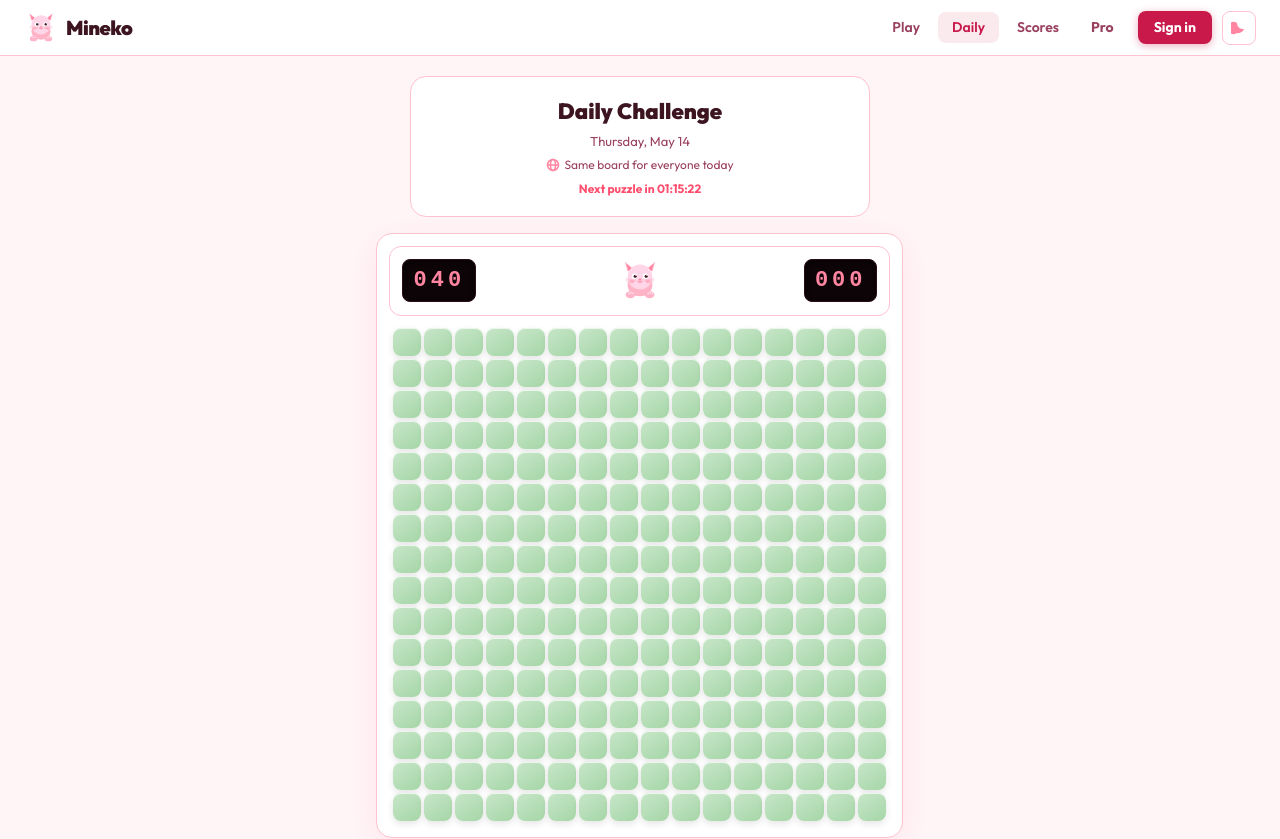
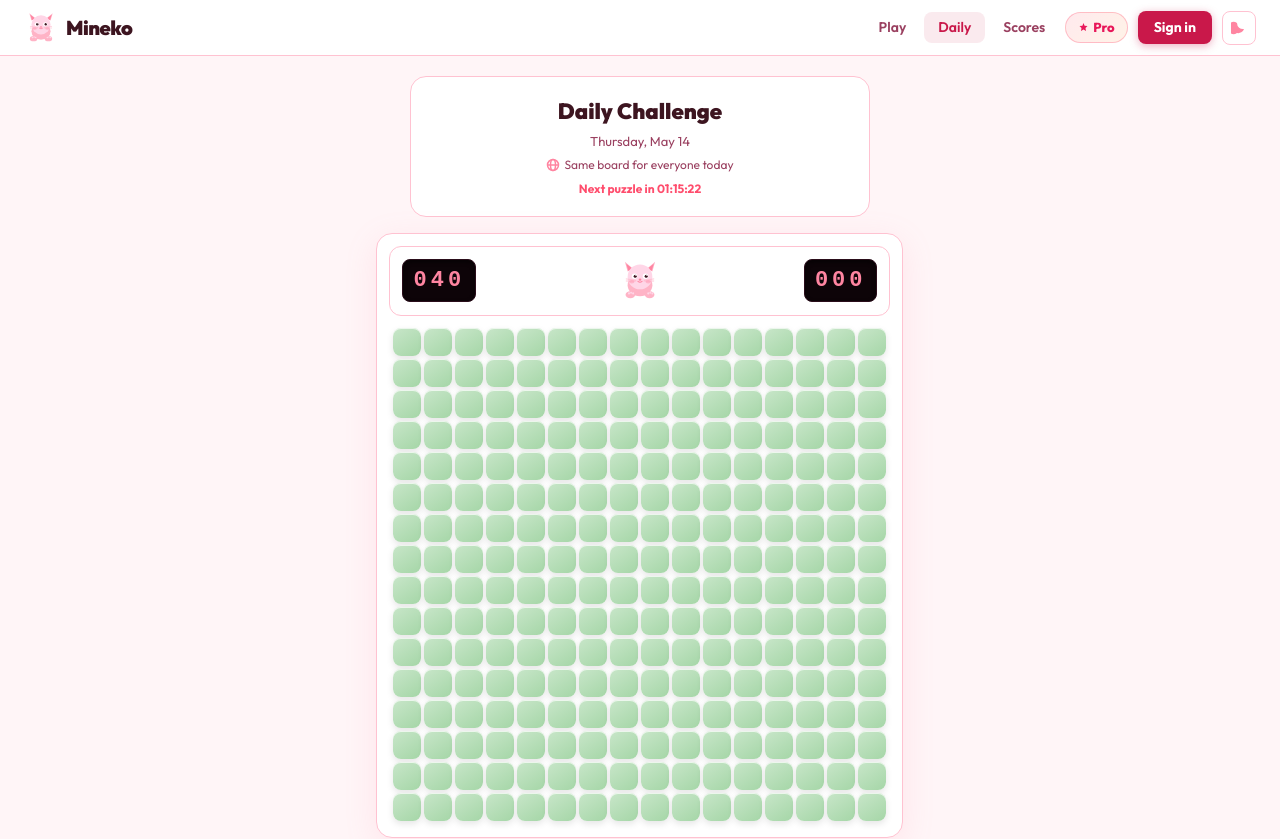
Before and after one commit to assemkdv/minesweeper, a Next.js app: page /daily in a window 1280 px wide. Shown: the top 839 px of the page. Built offline with nearby package versions, Linux system fonts and the light colour scheme.

Commit message:
real leaderboard + pro navbar badge (#1)
* style Pro link in navbar as premium badge

* connect leaderboard to supabase scores table

```diff
--- a/app/leaderboard/page.tsx
+++ b/app/leaderboard/page.tsx
@@ -2,41 +2,9 @@
 import { useState, useEffect } from 'react';
 import { Navbar } from '@/components/Navbar';
 import { loadStats, formatTime } from '@/lib/storage';
+import { fetchTopScores, ScoreRow } from '@/lib/scores';
 
 type Tab = 'beginner'|'intermediate'|'expert'|'daily';
-const MOCK: Record<Tab, {rank:number;name:string;time:number;city:string;noHints?:boolean}[]> = {
-  beginner: [
-    {rank:1,name:'SpeedDemon_KZ',time:3210, city:'Almaty',   noHints:true},
-    {rank:2,name:'ProMiner99',   time:4520, city:'Astana'},
-    {rank:3,name:'QuickClick',   time:5100, city:'Shymkent', noHints:true},
-    {rank:4,name:'BombSquad',    time:5890, city:'Almaty'},
-    {rank:5,name:'MineHunter',   time:6230, city:'Karaganda',noHints:true},
-    {rank:6,name:'LogicMaster',  time:7100, city:'Almaty'},
-    {rank:7,name:'GridMaster',   time:8200, city:'Atyrau'},
-    {rank:8,name:'CellReveal',   time:9100, city:'Semey'},
-  ],
-  intermediate: [
-    {rank:1,name:'ExpertPlayer',    time:25400,city:'Almaty',   noHints:true},
-    {rank:2,name:'IntermediatePro', time:31200,city:'Astana'},
-    {rank:3,name:'BoardClearer',    time:38900,city:'Shymkent'},
-    {rank:4,name:'FlagMaster',      time:42100,city:'Almaty',   noHints:true},
-    {rank:5,name:'MidLevelKing',    time:49000,city:'Karaganda'},
-  ],
-  expert: [
-    {rank:1,name:'GrandMaster',  time:45200, city:'Almaty',   noHints:true},
-    {rank:2,name:'MineGod',      time:62300, city:'Astana'},
-    {rank:3,name:'SpeedSweeper', time:78100, city:'Almaty',   noHints:true},
-    {rank:4,name:'ProSweeper',   time:95000, city:'Shymkent'},
-    {rank:5,name:'ExpertElite',  time:112000,city:'Karaganda'},
-  ],
-  daily: [
-    {rank:1,name:'DailyChamp',     time:32100,city:'Almaty',   noHints:true},
-    {rank:2,name:'StreakKing',      time:38400,city:'Astana'},
-    {rank:3,name:'MorningMiner',   time:44200,city:'Shymkent', noHints:true},
-    {rank:4,name:'DailyGrinder',   time:52000,city:'Almaty'},
-    {rank:5,name:'EverydayPlayer', time:61100,city:'Karaganda'},
-  ],
-};
 
 function NoHintsBadge() {
   return (
@@ -79,10 +47,12 @@ function TrophyBig() {
 }
 
 export default function LeaderboardPage() {
-  const [isDark, setIsDark]     = useState(false);
-  const [tab, setTab]           = useState<Tab>('beginner');
-  const [localBest, setLocalBest]       = useState<number|null>(null);
-  const [localNoHints, setLocalNoHints] = useState<boolean|null>(null);
+  const [isDark, setIsDark]               = useState(false);
+  const [tab, setTab]                     = useState<Tab>('beginner');
+  const [rows, setRows]                   = useState<ScoreRow[]>([]);
+  const [loading, setLoading]             = useState(false);
+  const [localBest, setLocalBest]         = useState<number|null>(null);
+  const [localNoHints, setLocalNoHints]   = useState<boolean|null>(null);
 
   useEffect(() => {
     const s = localStorage.getItem('theme');
@@ -90,6 +60,7 @@ export default function LeaderboardPage() {
     setIsDark(dark);
     document.documentElement.classList.toggle('dark', dark);
   }, []);
+
   useEffect(() => {
     const s = loadStats();
     if (tab === 'daily') {
@@ -99,7 +70,13 @@ export default function LeaderboardPage() {
       setLocalBest(s[tab as 'beginner'|'intermediate'|'expert']?.bestTime ?? null);
       setLocalNoHints(null);
     }
+    setLoading(true);
+    fetchTopScores(tab).then(data => {
+      setRows(data);
+      setLoading(false);
+    });
   }, [tab]);
+
   const toggle = () => { const n=!isDark; setIsDark(n); document.documentElement.classList.toggle('dark',n); localStorage.setItem('theme',n?'dark':'light'); };
 
   const tabs: { key: Tab; label: string }[] = [
@@ -154,29 +131,43 @@ export default function LeaderboardPage() {
 
         <div style={{ background: 'var(--card)', border: '1px solid var(--border)', borderRadius: 16, overflow: 'hidden' }}>
           <div style={{
-            display: 'grid', gridTemplateColumns: '48px 1fr 90px 110px',
+            display: 'grid', gridTemplateColumns: '48px 1fr 90px',
             padding: '9px 16px', background: 'var(--bg2)', borderBottom: '1px solid var(--border)',
           }}>
-            {['#','Player','Time','City'].map(h => (
+            {['#','Player','Time'].map(h => (
               <div key={h} style={{ fontSize: 11, fontWeight: 700, color: 'var(--muted)', textTransform: 'uppercase', letterSpacing: 0.5 }}>{h}</div>
             ))}
           </div>
-          {MOCK[tab].map((e, i) => (
-            <div key={i} style={{
-              display: 'grid', gridTemplateColumns: '48px 1fr 90px 110px',
+
+          {loading && (
+            <div style={{ padding: '32px 16px', textAlign: 'center', color: 'var(--muted)', fontSize: 14 }}>
+              Loading...
+            </div>
+          )}
+
+          {!loading && rows.length === 0 && (
+            <div style={{ padding: '40px 16px', textAlign: 'center' }}>
+              <div style={{ fontSize: 32, marginBottom: 8 }}>🏆</div>
+              <div style={{ fontWeight: 700, color: 'var(--text)', fontSize: 15, marginBottom: 4 }}>No scores yet</div>
+              <div style={{ color: 'var(--muted)', fontSize: 13 }}>Be the first to set a record!</div>
+            </div>
+          )}
+
+          {!loading && rows.map((e, i) => (
+            <div key={e.id} style={{
+              display: 'grid', gridTemplateColumns: '48px 1fr 90px',
               padding: '13px 16px',
-              borderBottom: i < MOCK[tab].length-1 ? '1px solid var(--border)' : 'none',
+              borderBottom: i < rows.length-1 ? '1px solid var(--border)' : 'none',
               alignItems: 'center', transition: 'background 0.1s', cursor: 'default',
             }}
               onMouseEnter={el => el.currentTarget.style.background = 'rgba(255,77,109,0.04)'}
               onMouseLeave={el => el.currentTarget.style.background = 'transparent'}>
-              <div style={{ display: 'flex', alignItems: 'center' }}><MedalIcon rank={e.rank}/></div>
+              <div style={{ display: 'flex', alignItems: 'center' }}><MedalIcon rank={i+1}/></div>
               <div style={{ display: 'flex', alignItems: 'center', gap: 6, flexWrap: 'wrap' }}>
-                <span style={{ fontWeight: 600, color: 'var(--text)', fontSize: 14 }}>{e.name}</span>
-                {e.noHints && <NoHintsBadge/>}
+                <span style={{ fontWeight: 600, color: 'var(--text)', fontSize: 14 }}>{e.username}</span>
+                {e.no_hints && <NoHintsBadge/>}
               </div>
-              <div style={{ fontWeight: 800, color: 'var(--btn)', fontSize: 14 }}>{formatTime(e.time)}</div>
-              <div style={{ fontSize: 13, color: 'var(--muted)' }}>{e.city}</div>
+              <div style={{ fontWeight: 800, color: 'var(--btn)', fontSize: 14 }}>{formatTime(e.time_ms)}</div>
             </div>
           ))}
         </div>
--- a/components/Navbar.tsx
+++ b/components/Navbar.tsx
@@ -25,6 +25,15 @@ function MoonIcon() {
   );
 }
 
+function StarIcon() {
+  return (
+    <svg width="11" height="11" viewBox="0 0 11 11" fill="none" style={{ flexShrink: 0 }}>
+      <path d="M5.5 1l1.1 2.7L9.5 4l-2 2 .5 3-2.5-1.5L3 9l.5-3-2-2 2.9-.3L5.5 1z"
+        fill="currentColor"/>
+    </svg>
+  );
+}
+
 export function Navbar({ isDark, onToggleTheme }: { isDark: boolean; onToggleTheme: () => void }) {
   const p = usePathname();
   const links = [
@@ -32,6 +41,7 @@ export function Navbar({ isDark, onToggleTheme }: { isDark: boolean; onToggleThe
     { href: '/daily',       label: 'Daily' },
     { href: '/leaderboard', label: 'Scores' },
   ];
+  const proActive = p === '/pro';
   return (
     <nav style={{
       background: 'var(--card)', borderBottom: '1px solid var(--border)',
@@ -59,12 +69,25 @@ export function Navbar({ isDark, onToggleTheme }: { isDark: boolean; onToggleThe
             }}>{label}</Link>
           );
         })}
+
+        {/* Pro badge link */}
         <Link href="/pro" style={{
-          padding: '5px 14px', borderRadius: 8, fontSize: 14, fontWeight: 700,
-          textDecoration: 'none', transition: 'all 0.15s',
-          color: p === '/pro' ? 'var(--btn)' : 'var(--muted)',
-          background: p === '/pro' ? 'rgba(201,24,74,0.09)' : 'transparent',
-        }}>Pro</Link>
+          display: 'inline-flex', alignItems: 'center', gap: 4,
+          padding: '5px 12px', borderRadius: 20, fontSize: 13, fontWeight: 800,
+          textDecoration: 'none', marginLeft: 2,
+          background: proActive
+            ? 'linear-gradient(135deg, #ff4d6d 0%, #ff9a3c 100%)'
+            : 'linear-gradient(135deg, rgba(255,77,109,0.12) 0%, rgba(255,154,60,0.12) 100%)',
+          border: '1.5px solid',
+          borderColor: proActive ? 'transparent' : 'rgba(255,77,109,0.3)',
+          color: proActive ? '#fff' : '#e8185a',
+          boxShadow: proActive ? '0 2px 10px rgba(255,77,109,0.35)' : 'none',
+          transition: 'all 0.15s',
+        }}>
+          <StarIcon/>
+          Pro
+        </Link>
+
         <Link href="/signin" style={{
           padding: '6px 16px', borderRadius: 8, fontSize: 14, fontWeight: 700,
           textDecoration: 'none', color: '#fff',
--- /dev/null
+++ b/lib/scores.ts
@@ -0,0 +1,46 @@
+import { supabase } from './supabase';
+
+export interface ScoreRow {
+  id: string;
+  username: string;
+  difficulty: string;
+  time_ms: number;
+  no_hints: boolean;
+  created_at: string;
+}
+
+export async function submitScore(params: {
+  username: string;
+  difficulty: 'beginner' | 'intermediate' | 'expert' | 'daily';
+  timeMs: number;
+  noHints: boolean;
+}) {
+  const { error } = await supabase.from('scores').insert({
+    username: params.username,
+    difficulty: params.difficulty,
+    time_ms: params.timeMs,
+    no_hints: params.noHints,
+  });
+  return error;
+}
+
+export async function fetchTopScores(difficulty: string, limit = 20): Promise<ScoreRow[]> {
+  const { data, error } = await supabase
+    .from('scores')
+    .select('*')
+    .eq('difficulty', difficulty)
+    .order('time_ms', { ascending: true })
+    .limit(limit);
+  if (error || !data) return [];
+  return data as ScoreRow[];
+}
+
+export function getOrCreateGuestName(): string {
+  const key = 'mineko_guest_name';
+  const stored = localStorage.getItem(key);
+  if (stored) return stored;
+  const suffix = Math.random().toString(36).slice(2, 7).toUpperCase();
+  const name = `Guest_${suffix}`;
+  localStorage.setItem(key, name);
+  return name;
+}
```
Also changed, not shown: app/daily/page.tsx (+14 -0 lines), app/game/page.tsx (+15 -2 lines).
